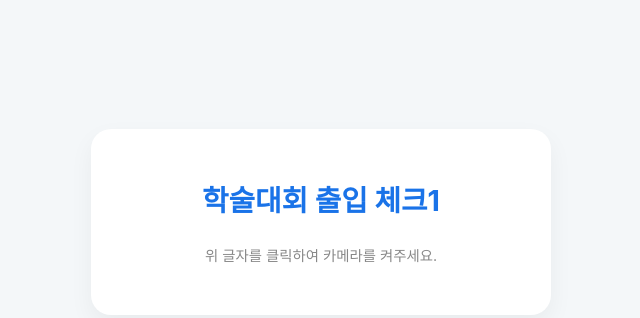
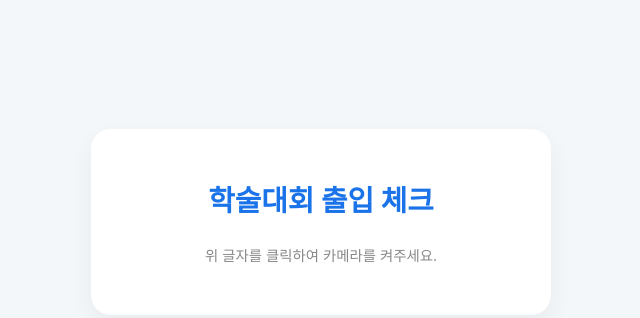
Before and after one commit to jeehyoungkim-lab/QRscan, a plain HTML site: page index.html in a window 1280 px wide. Shown: the part 178-496 px from the top of the page, without its empty margins (319-959 px from the left). Drawn offline with Linux system fonts and the light colour scheme.

Commit message:
Update index.html

```diff
--- a/index.html
+++ b/index.html
@@ -3,29 +3,17 @@
 <head>
     <meta charset="UTF-8">
     <meta name="viewport" content="width=device-width, initial-scale=1.0">
-    <title>학술대회 출입 관리1</title>
-    <script src="https://unpkg.com/html5-qrcode/minified/html5-qrcode.min.js"></script>
-
+    <title>학술대회 출입 관리</title>
+    <!-- ✅ 수정된 라이브러리 경로 -->
+    <script src="https://unpkg.com"></script>
     <style>
         body { font-family: -apple-system, sans-serif; background: #f4f7f9; display: flex; flex-direction: column; align-items: center; justify-content: center; min-height: 100vh; margin: 0; }
         .container { max-width: 400px; width: 90%; background: white; padding: 30px; border-radius: 20px; box-shadow: 0 10px 25px rgba(0,0,0,0.05); text-align: center; }
-
-        /* 클릭 가능한 타이틀 스타일 */
-        .clickable-title {
-            color: #1a73e8;
-            font-size: 1.8rem;
-            margin-bottom: 10px;
-            cursor: pointer;
-            transition: transform 0.2s;
-            display: inline-block;
-        }
+        .clickable-title { color: #1a73e8; font-size: 1.8rem; margin-bottom: 10px; cursor: pointer; transition: transform 0.2s; display: inline-block; }
         .clickable-title:active { transform: scale(0.95); }
         .hint { color: #888; font-size: 0.9rem; margin-bottom: 20px; }
-
-        /* 카메라 영역 - 처음엔 숨김 */
         #reader { width: 100%; border-radius: 15px; overflow: hidden; display: none; background: #fafafa; }
-
-        #result-status { margin-top: 20px; padding: 15px; border-radius: 10px; font-weight: bold; display: none; }
+        #result-status { margin-top: 20px; padding: 15px; border-radius: 10px; font-weight: bold; display: none; text-align: center; word-break: break-all; }
         .success { background: #e6f4ea; color: #1e8e3e; }
         .error { background: #fce8e6; color: #d93025; }
     </style>
@@ -33,16 +21,13 @@
 <body>
 
 <div class="container">
-    <!-- 이 부분을 클릭하면 카메라가 켜집니다 -->
-    <h1 class="clickable-title" onclick="toggleCamera()">학술대회 출입 체크1</h1>
+    <h1 class="clickable-title" onclick="toggleCamera()">학술대회 출입 체크</h1>
     <p id="msg" class="hint">위 글자를 클릭하여 카메라를 켜주세요.</p>
-
     <div id="reader"></div>
     <div id="result-status"></div>
 </div>
 
 <script>
-    // ⚠️ 본인의 정보로 수정
     const GOOGLE_FORM_URL = "https://docs.google.com/forms/d/1olq2XpP1FGMV9xm251eTghXa60b-6VPeN7v0aS9HEAA/formResponse";
     const ENTRY_ID = "entry.464667701";
 
@@ -53,36 +38,30 @@
     const msgPara = document.getElementById('msg');
 
     function toggleCamera() {
-        if (!isCameraOpen) {
-            startScanning();
-        } else {
-            stopScanning();
-        }
+        if (!isCameraOpen) { startScanning(); }
+        else { stopScanning(); }
     }
 
-        function startScanning() {
+    function startScanning() {
         if (!html5QrCode) { html5QrCode = new Html5Qrcode("reader"); }
-
         readerDiv.style.display = 'block';
-        msgPara.innerText = "QR 코드를 스캔해 주세요 (글자 클릭 시 종료)";
+        statusDiv.style.display = 'none';
 
         const config = { fps: 10, qrbox: { width: 250, height: 250 } };
 
-        // { facingMode: "user" }는 노트북/전면 카메라, "environment"는 모바일 후면입니다.
-        // 둘 다 대응하기 위해 간단한 호출 방식을 사용합니다.
+        // 노트북과 아이패드 모두 잘 작동하는 설정
         html5QrCode.start(
-             { facingMode: "environment" }, // 후면 카메라 우선
-                config,
-                onScanSuccess
+            { facingMode: { ideal: "environment" } },
+            config,
+            onScanSuccess
         ).then(() => {
             isCameraOpen = true;
+            msgPara.innerText = "QR 코드를 스캔해 주세요 (글자 클릭 시 종료)";
         }).catch(err => {
-            console.error("카메라 시작 실패:", err);
-            alert("카메라를 켤 수 없습니다. 브라우저 주소창 왼쪽의 '자물쇠' 아이콘을 눌러 카메라 권한을 '허용'으로 바꿔주세요!");
+            alert("카메라를 켤 수 없습니다. 브라우저의 카메라 권한을 확인해주세요.");
             readerDiv.style.display = 'none';
         });
     }
-
 
     function stopScanning() {
         if (html5QrCode && isCameraOpen) {
@@ -118,6 +97,5 @@
             });
     }
 </script>
-
 </body>
 </html>
```
